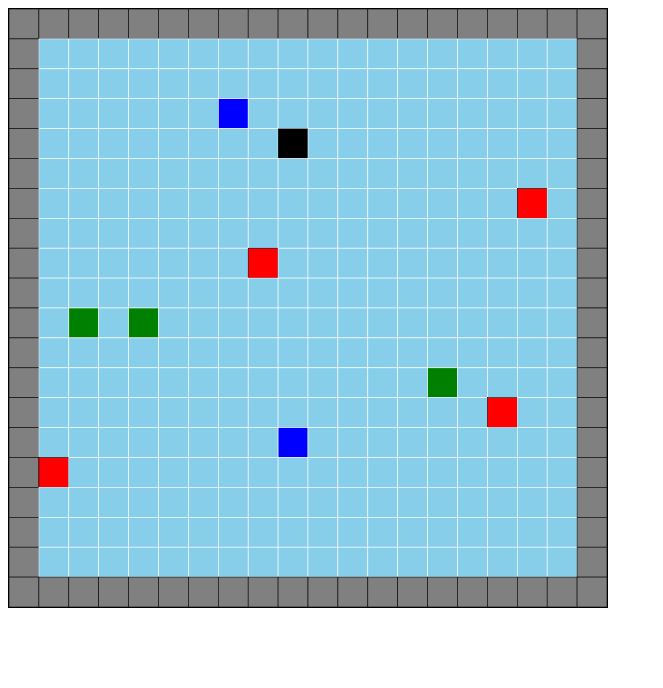
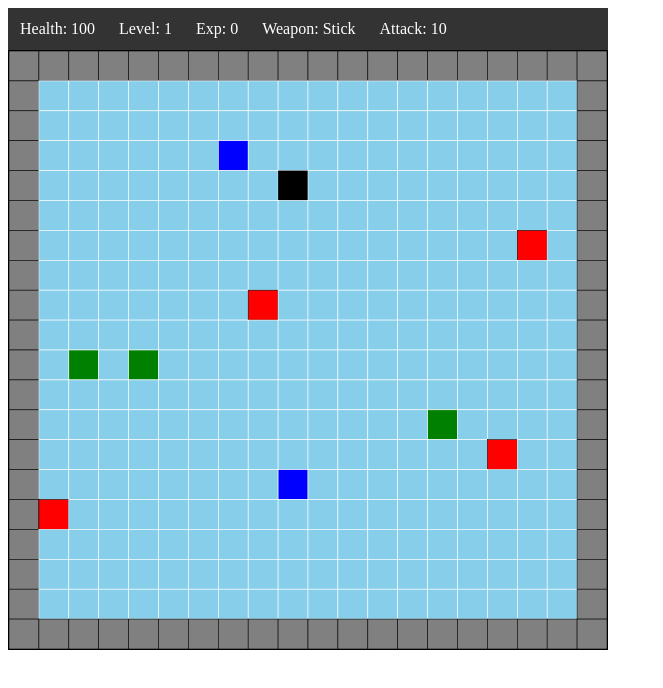
Before and after one commit to KenzoM/fcc-roguelike-dungeon-crawler, a React (Create React App) app: page / in a window 1280 px wide. Shown: the top 688 px of the page, without its empty margins (0-663 px from the left). Built offline with nearby package versions, Linux system fonts and the light colour scheme.

Commit message:
adds player properties to state and displays them in status bar component

```diff
--- a/src/components/App.js
+++ b/src/components/App.js
@@ -1,11 +1,13 @@
 import React, { Component } from 'react';
 import MapGenerator from '../containers/MapGenerator';
+import StatusBarContainer from '../containers/StatusBarContainer'
 import '../stylesheets/styles.css';
 
 export default class App extends Component {
   render() {
     return (
       <div className="app-container">
+        <StatusBarContainer />
         <MapGenerator />
       </div>
     );
--- /dev/null
+++ b/src/components/StatusBar.js
@@ -0,0 +1,19 @@
+import React, { Component } from 'react';
+
+const StatusBar = (props) => {
+  console.log(props)
+  let { health, exp, level, weapon, attack } = props.player
+  return (
+    <div className="status-bar">
+      <ul>
+        <li>Health: {health} </li>
+        <li>Level: {level} </li>
+        <li>Exp: {exp} </li>
+        <li>Weapon: {weapon} </li>
+        <li>Attack: {attack} </li>
+      </ul>
+    </div>
+  )
+}
+
+export default StatusBar;
--- a/src/containers/MapGenerator.js
+++ b/src/containers/MapGenerator.js
@@ -29,7 +29,6 @@ class MapGenerator extends Component {
   renderTiles(cellVal,row,column) {
 
     let player;
-
     let playerCoords = this.props.player.coords
 
     playerCoords[0] === row && playerCoords[1] === column ? player = 1 : player = 0;
--- /dev/null
+++ b/src/containers/StatusBarContainer.js
@@ -0,0 +1,12 @@
+import { Component } from 'react';
+import { connect } from 'react-redux';
+// import { bindActionCreators } from 'redux';
+import StatusBar from '../components/StatusBar'
+
+function mapStateToProps(state) {
+  return {
+    player: state.mapGenerated.player
+  };
+}
+
+export default connect(mapStateToProps)(StatusBar)
--- a/src/reducers/initialState.js
+++ b/src/reducers/initialState.js
@@ -23,7 +23,9 @@ let initialState = {
     coords : null,
     health : 100 ,
     weapon : "Stick",
-    expLevel : 1
+    exp: 0,
+    level: 1,
+    attack: 10
   },
   enemies : [],
   weapons : [],
--- a/src/reducers/reducers_mapGenerator.js
+++ b/src/reducers/reducers_mapGenerator.js
@@ -36,7 +36,6 @@ const updatePlayerObject = (state, newCoords) =>{
     }
     default:
       return {...state.player, coords: newCoords}
-
   }
 }
 
--- a/src/stylesheets/styles.css
+++ b/src/stylesheets/styles.css
@@ -1,5 +1,22 @@
 .app-container {
   max-width: 600px;
+}
+
+.status-bar  ul {
+  list-style-type: none;
+  margin: 0;
+  padding: 0;
+  overflow: hidden;
+  background-color: #333333;
+}
+
+.status-bar li {
+    float: left;
+    display: block;
+    color: white;
+    text-align: center;
+    padding: 12px;
+    text-decoration: none;
 }
 
 svg {
```
